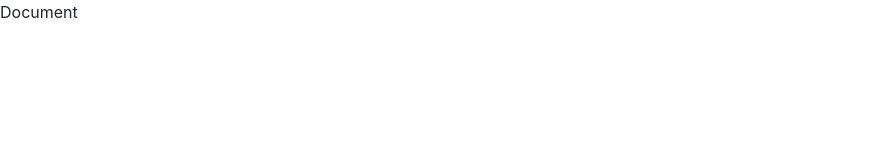
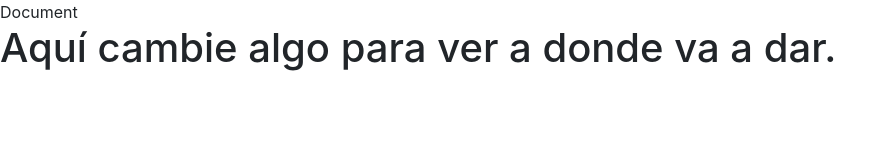
Before and after one commit to MetaKaiserZen/covid19, a plain HTML site: page index.html in a window 1280 px wide. Shown: the whole page, without its empty margins (0-895 px from the left). Drawn offline with nearby package versions, Linux system fonts and the light colour scheme.

Commit message:
Cabio de prueba

```diff
--- a/index.html
+++ b/index.html
@@ -8,6 +8,9 @@
     <title>Document</title>
 </head>
 <body>
+    <div>
+        <h1>Aquí cambie algo para ver a donde va a dar.</h1>
+    </div>
 
 </body>
 </html>
```
